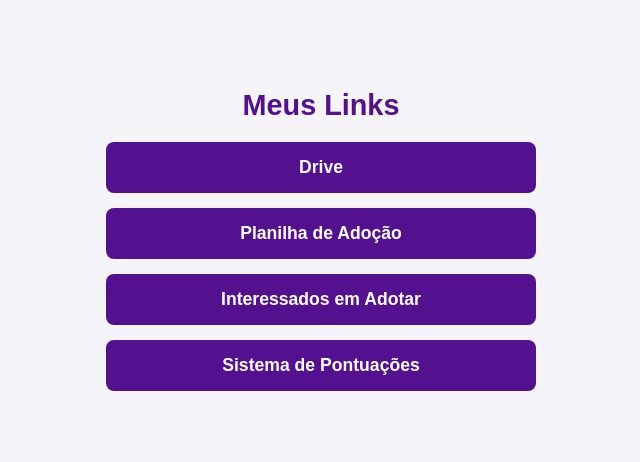
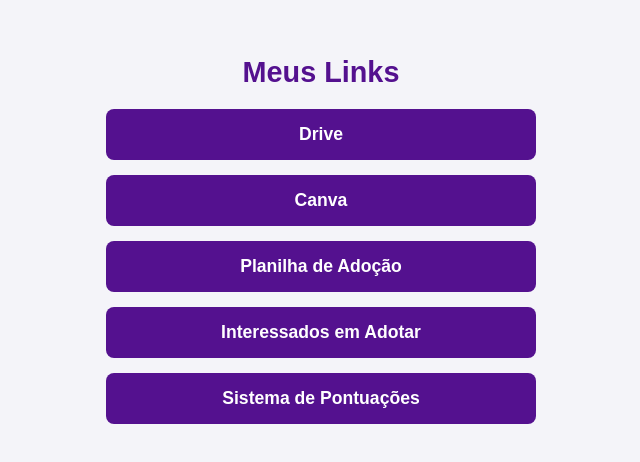
Before and after one commit to desenjao/linskpatinasfelizes, a plain HTML site: page index.html in a window 1280 px wide. Shown: the part 170-632 px from the top of the page, without its empty margins (319-959 px from the left). Drawn offline with Linux system fonts and the light colour scheme.

Commit message:
Update index.html

```diff
--- a/index.html
+++ b/index.html
@@ -56,6 +56,7 @@
 
     <div class="button-container">
         <a href="https://drive.google.com/drive/folders/1BtrDsyirSrVKczltCQmi5xhvlkrqzDwt?usp=sharing" class="link-button">Drive</a>
+        <a href="https://www.canva.com/design/DAGU3VwjJ7k/mSdjrVt2QdpqTlZwTdkW-w/edit?utm_content=DAGU3VwjJ7k&utm_campaign=designshare&utm_medium=link2&utm_source=sharebutton" class="link-button">Canva</a>
         <a href="https://docs.google.com/spreadsheets/d/1vbNgsJzBZCPmESxj6YC3zJYJCdfpcOYa6yCQx6SrTn4/edit?usp=sharing" class="link-button">Planilha de Adoção</a>
         <a href="https://docs.google.com/spreadsheets/d/1ez35VYct6YOGg8seGCYNNDl7uNwHlKb7a6OpCrsDaRw/edit?usp=sharing" class="link-button">Interessados em Adotar</a>
         <a href="pontuacoes.html" class="link-button">Sistema de Pontuações</a>
```
